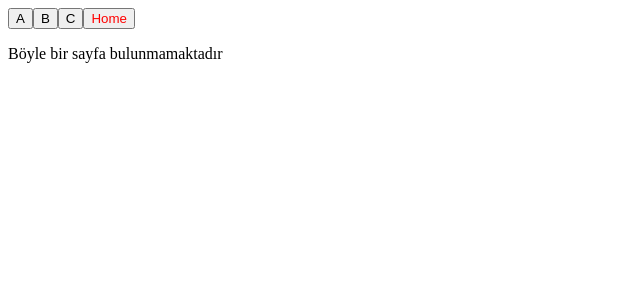
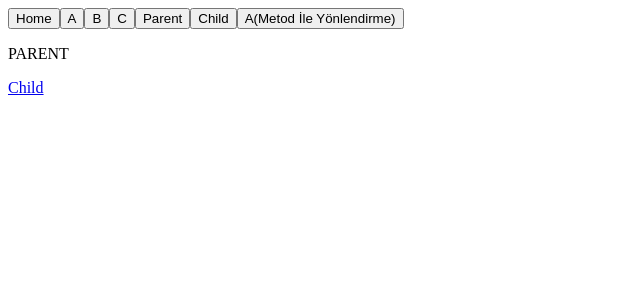
Before and after one commit to kadirsenol/Angular, an Angular app: page /parent in a window 1280 px wide. Shown: the top 300 px of the page, without its empty margins (0-640 px from the left). Built offline with nearby package versions, Linux system fonts and the light colour scheme.

Commit message:
19.07.2024

```diff
--- a/src/app/app.module.ts
+++ b/src/app/app.module.ts
@@ -20,6 +20,8 @@ import { UserReadComponent } from './components/user-read/user-read.component';
 import { UserService } from './services/user.service';
 import { ErrorPageComponent } from './components/error-page/error-page.component';
 import { NavbarComponent } from './components/navbar/navbar.component';
+import { ParentComponent } from './components/parent/parent.component';
+import { ChildComponent } from './components/child/child.component';
 
 
 @NgModule({
@@ -36,7 +38,9 @@ import { NavbarComponent } from './components/navbar/navbar.component';
     UserCreateComponent,
     UserReadComponent,
     ErrorPageComponent,
-    NavbarComponent
+    NavbarComponent,
+    ParentComponent,
+    ChildComponent
   ],
   imports: [
     BrowserModule,
--- a/src/app/components/a/a.component.ts
+++ b/src/app/components/a/a.component.ts
@@ -1,10 +1,11 @@
 import { Component } from '@angular/core';
+import { ActivatedRoute } from '@angular/router';
 import { RandomNumberService } from 'src/app/services/randomNumberService';
 
 @Component({
   selector: 'app-a',
   // templateUrl: './a.component.html',
-  template:`
+  template: `
 
               <p> A Component Random Sayi =  {{sayi}} </p>
               <app-b></app-b><br>
@@ -12,9 +13,11 @@ import { RandomNumberService } from 'src/app/services/randomNumberService';
   styleUrls: ['./a.component.scss']
 })
 export class AComponent {
-    sayi:number;
-    constructor(public randomNumber : RandomNumberService) {
-      this.sayi = randomNumber.random
-    }
-
+  sayi: number;
+  constructor(public randomNumber: RandomNumberService, private activatedRoute: ActivatedRoute) {
+    this.sayi = randomNumber.random;
+    this.activatedRoute.paramMap.subscribe(params => {
+      console.log("id = ", params.get('id'));
+    })
+  }
 }
--- /dev/null
+++ b/src/app/components/child/child.component.ts
@@ -0,0 +1,11 @@
+import { Component } from '@angular/core';
+
+@Component({
+  selector: 'app-child',
+  template: `<p>ChildComponent</p>
+              <router-outlet></router-outlet>`,
+  styles: []
+})
+export class ChildComponent {
+
+}
--- a/src/app/components/navbar/navbar.component.ts
+++ b/src/app/components/navbar/navbar.component.ts
@@ -1,16 +1,31 @@
-import { Component } from '@angular/core';
+import { Component, OnInit } from '@angular/core';
+import { ActivatedRoute, Router } from '@angular/router';
 
 @Component({
   selector: 'app-navbar',
   template: `
+
+             <button routerLink="" routerLinkActive="active" [routerLinkActiveOptions]="{exact: true}">Home</button>
              <button routerLink="a" routerLinkActive="active">A</button>
              <button routerLink="b" routerLinkActive="active">B</button>
              <button routerLink="c" routerLinkActive="active">C</button>
-             <button routerLink="" routerLinkActive="active">Home</button>
+             <button routerLink="parent" routerLinkActive="parent">Parent</button>
+             <button routerLink="child" routerLinkActive="child">Child</button>
+
+             <button (click)="Click()">A(Metod İle Yönlendirme)</button>
 
              `,
   styles: [".active{color:red;}"]
 })
 export class NavbarComponent {
 
+  constructor(private router: Router) {
+  }
+
+
+
+  Click() {
+    this.router.navigate(["a",5]);
+  }
+
 }
--- /dev/null
+++ b/src/app/components/parent/parent.component.ts
@@ -0,0 +1,14 @@
+import { Component } from '@angular/core';
+
+@Component({
+  selector: 'app-parent',
+  template: `
+              <p>PARENT</p>
+              <a routerLink="child">Child</a>
+              <router-outlet></router-outlet>
+          `,
+  styles: []
+})
+export class ParentComponent {
+
+}
--- /dev/null
+++ b/src/app/guards/guards.ts
@@ -0,0 +1,29 @@
+import { ActivatedRouteSnapshot, CanActivateFn, CanDeactivateFn, RouterStateSnapshot } from "@angular/router";
+
+
+
+export const canActivateGuardParentExample: CanActivateFn = (route: ActivatedRouteSnapshot, state: RouterStateSnapshot) => {
+
+    if (1 === 1) {
+        return true;
+    }
+    return false;
+}
+
+
+export const canActivateGuardChildExample: CanActivateFn = (route: ActivatedRouteSnapshot, state: RouterStateSnapshot) => {
+
+    if (1 !== 1) {
+        return true;
+    }
+    return false;
+
+}
+
+
+export const canDeActivateGuardBExample: CanDeactivateFn<any> = (component: any, currentRoute: ActivatedRouteSnapshot, currentState: RouterStateSnapshot, nextState: RouterStateSnapshot) =>{
+    if(1!==1){
+        return true;
+    }
+    return false;
+}
```
Also changed, not shown: src/app/app-routing.module.ts (+13 -7 lines).
